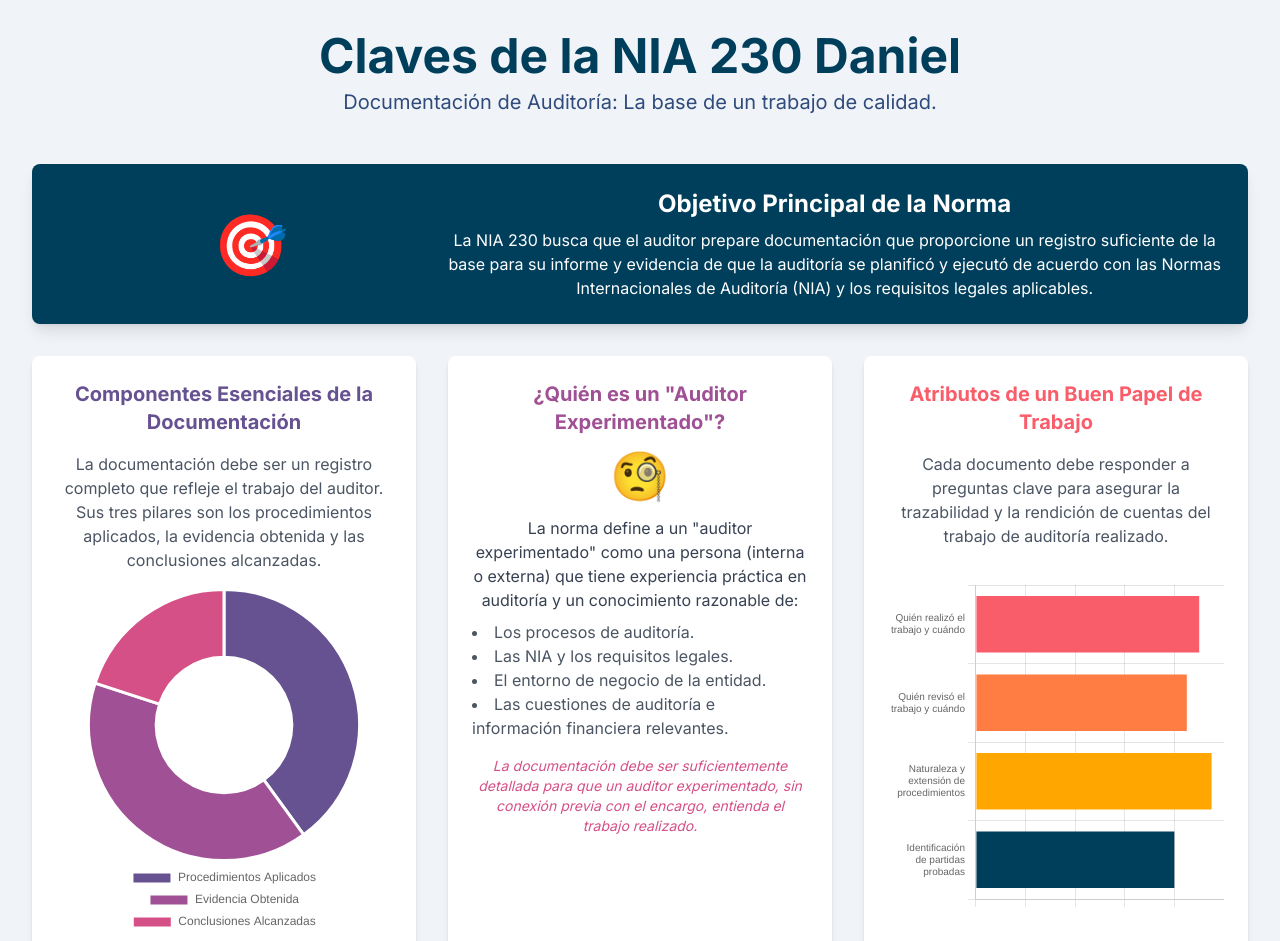
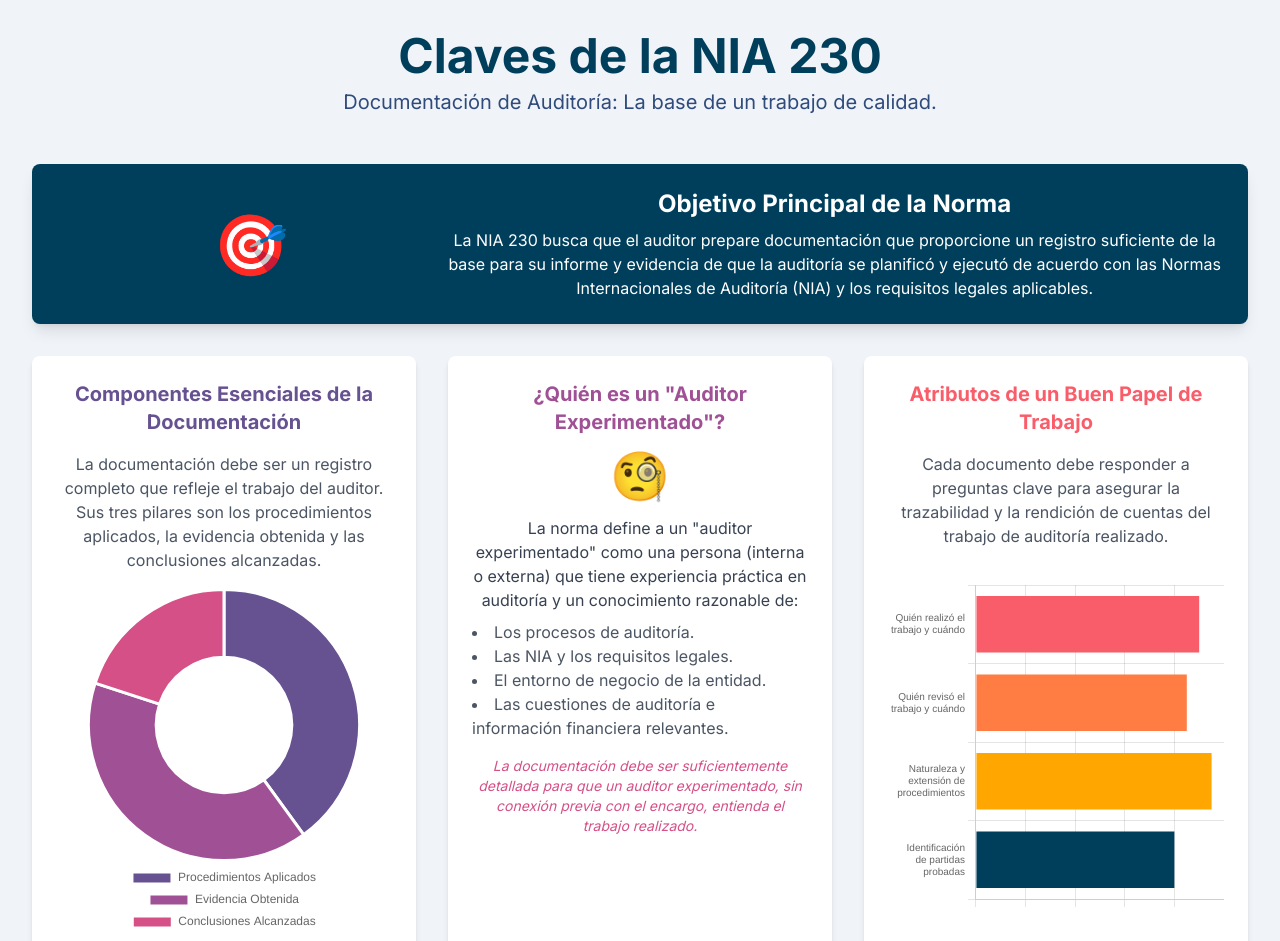
Before and after one commit to Zan280/cuadro-sinoptico, a plain HTML site: page index.html in a window 1280 px wide. Shown: the top 941 px of the page. Drawn offline with nearby package versions, Linux system fonts and the light colour scheme.

Commit message:
Update index.html

```diff
--- a/index.html
+++ b/index.html
@@ -35,7 +35,7 @@
     <div class="container mx-auto p-4 md:p-8">
 
         <header class="text-center mb-12">
-            <h1 class="text-4xl md:text-5xl font-bold mb-2" style="color: #003f5c;">Claves de la NIA 230 Daniel</h1>
+            <h1 class="text-4xl md:text-5xl font-bold mb-2" style="color: #003f5c;">Claves de la NIA 230</h1>
             <p class="text-lg md:text-xl" style="color: #2f4b7c;">Documentación de Auditoría: La base de un trabajo de calidad.</p>
         </header>
 
```
